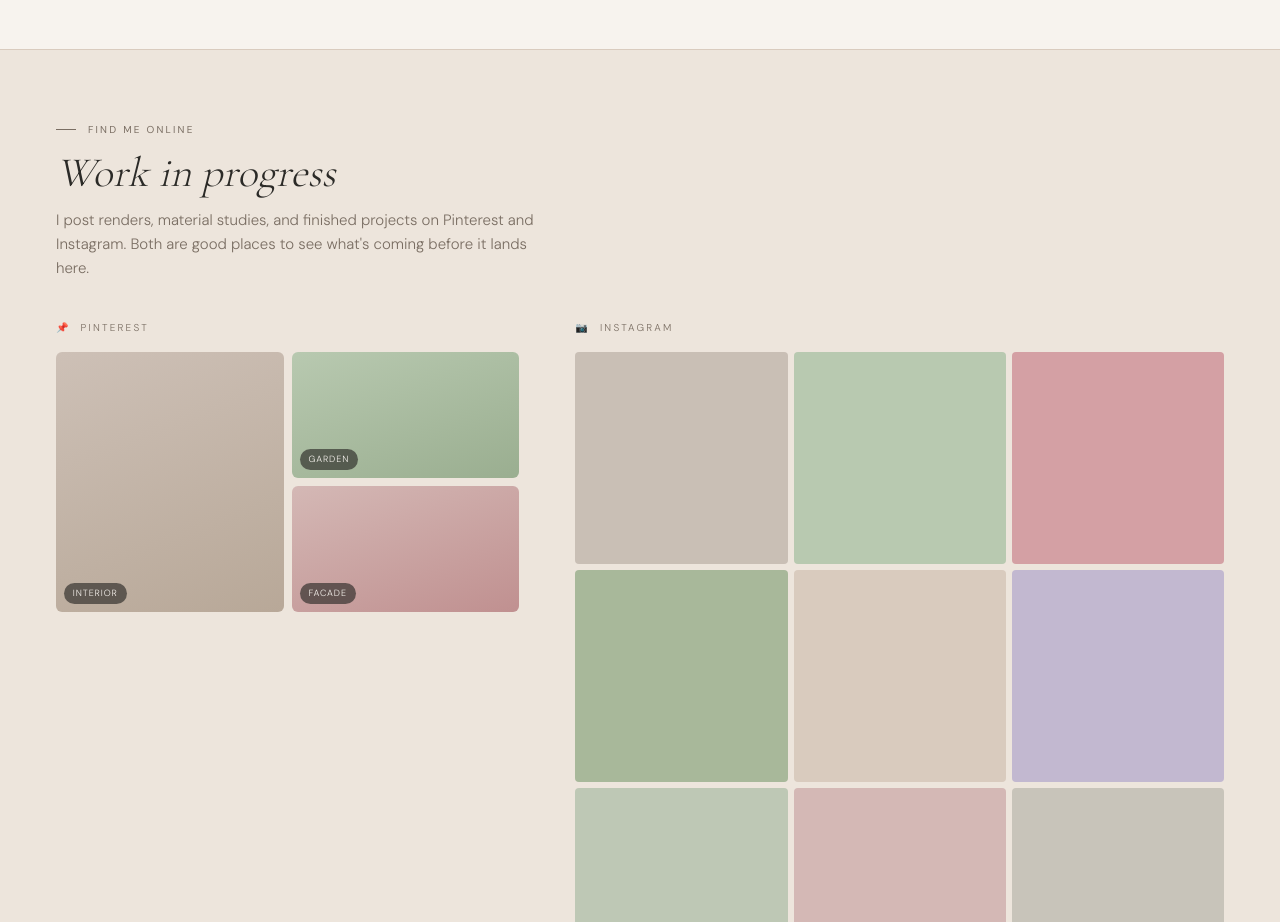
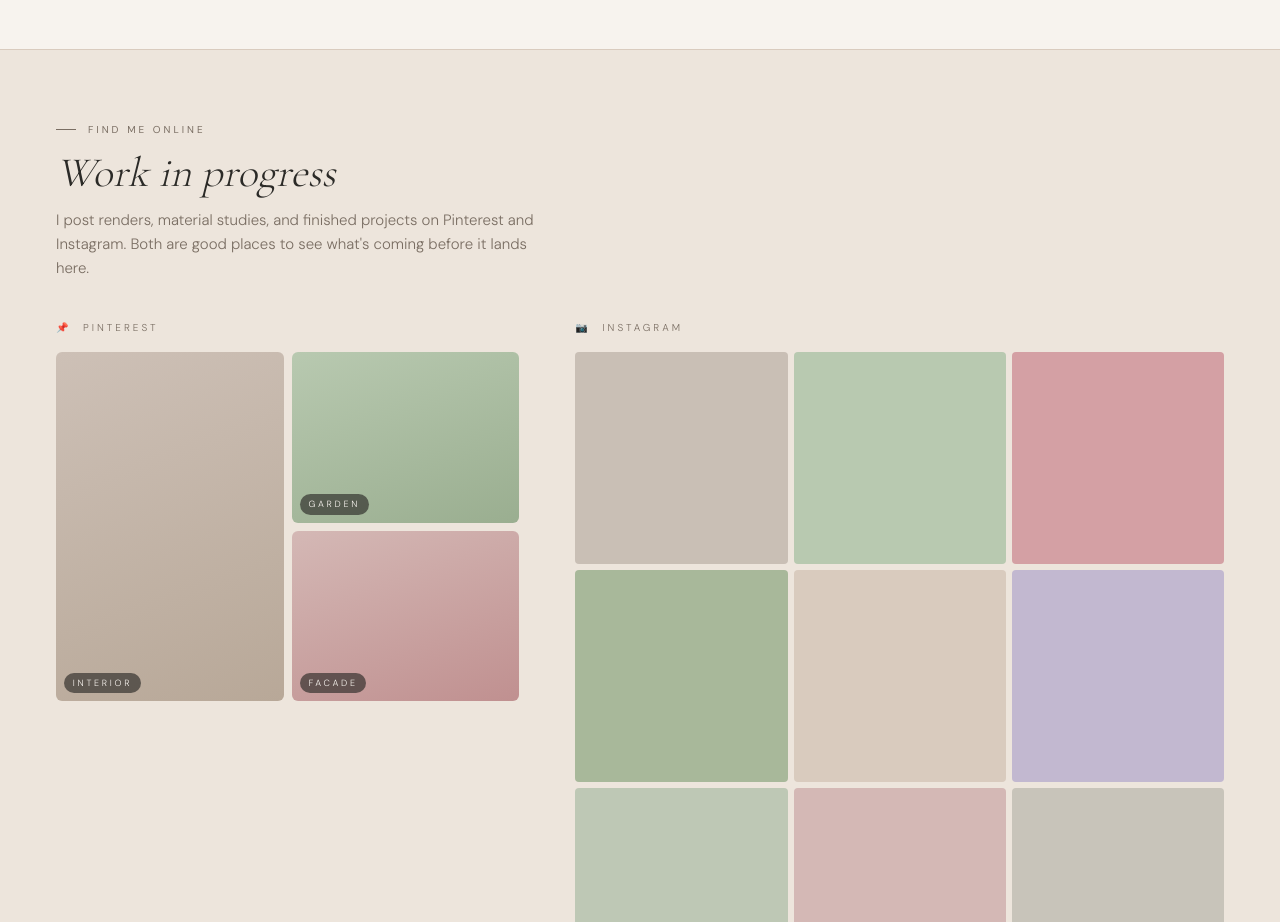
Before and after one commit to juancwxng/anastasia-monzon-3dviz, a Next.js app: page / in a window 1280 px wide. Shown: the part 7100-8022 px from the top of the page. Built offline with nearby package versions, Linux system fonts and the light colour scheme; no server answers.

Commit message:
feat: tighten SocialSection letter-spacing and fix Pinterest grid

```diff
--- a/components/sections/SocialSection.tsx
+++ b/components/sections/SocialSection.tsx
@@ -24,7 +24,7 @@ export default function SocialSection() {
       {/* Header */}
       <div className="mb-10">
         <p
-          className="text-[0.625rem] tracking-[0.22em] uppercase text-[#7a6e63] font-normal flex items-center gap-3 mb-3
+          className="text-[0.625rem] tracking-[0.3em] uppercase text-[#7a6e63] font-normal flex items-center gap-3 mb-3
             before:content-[''] before:w-5 before:h-px before:bg-[#7a6e63] before:inline-block"
         >
           {socialEyebrow}
@@ -42,26 +42,25 @@ export default function SocialSection() {
 
       {/* Platforms grid */}
       <div className="grid grid-cols-[1fr_1.4fr] gap-14 max-md:grid-cols-1 max-md:gap-10">
+
         {/* Pinterest */}
         <div>
-          <p className="text-[0.625rem] tracking-[0.22em] uppercase text-[#7a6e63] flex items-center gap-2 mb-4">
+          <p className="text-[0.625rem] tracking-[0.3em] uppercase text-[#7a6e63] flex items-center gap-2 mb-4">
             {pinterestLabel}
           </p>
           <div
             aria-label="Pinterest board preview"
-            className="grid gap-2 h-[260px] max-md:h-[220px] xs:h-[180px]"
-            style={{ gridTemplateColumns: '1fr 1fr', gridTemplateRows: '1fr 1fr' }}
+            className="grid grid-cols-2 gap-2"
           >
-            {pinThumbs.map((pin, i) => (
+            {pinThumbs.map((pin) => (
               <div
                 key={pin.label}
-                className="rounded-[6px] relative overflow-hidden"
-                style={{
-                  background: pinBg[pin.bgClass],
-                  ...(pin.tall ? { gridRow: '1 / 3' } : {}),
-                }}
+                className={`rounded-[6px] relative overflow-hidden w-full ${
+                  pin.tall ? 'row-span-2 h-full' : 'aspect-[4/3] xs:aspect-[5/4]'
+                }`}
+                style={{ background: pinBg[pin.bgClass] }}
               >
-                <span className="absolute bottom-2 left-2 text-[0.5625rem] tracking-[0.1em] uppercase bg-[rgba(43,42,39,0.65)] text-[#f7f3ee] px-[0.55rem] py-[0.2rem] rounded-full">
+                <span className="absolute bottom-2 left-2 text-[0.5625rem] tracking-[0.3em] uppercase bg-[rgba(43,42,39,0.65)] text-[#f7f3ee] px-[0.55rem] py-[0.2rem] rounded-full">
                   {pin.label}
                 </span>
               </div>
@@ -71,7 +70,7 @@ export default function SocialSection() {
 
         {/* Instagram */}
         <div>
-          <p className="text-[0.625rem] tracking-[0.22em] uppercase text-[#7a6e63] flex items-center gap-2 mb-4">
+          <p className="text-[0.625rem] tracking-[0.3em] uppercase text-[#7a6e63] flex items-center gap-2 mb-4">
             {instagramLabel}
           </p>
           <div
```
